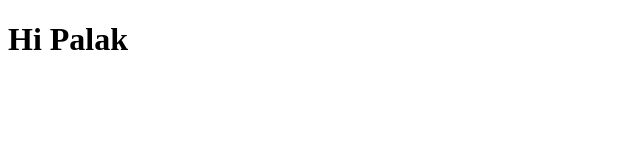
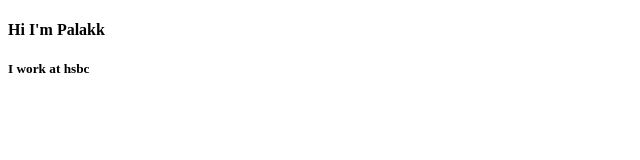
Before and after one commit to palak-dhingra/portfolio, a plain HTML site: page index.html in a window 1280 px wide. Shown: the whole page, without its empty margins (0-640 px from the left). Drawn offline with Linux system fonts and the light colour scheme.

Commit message:
update index

```diff
--- a/index.html
+++ b/index.html
@@ -4,9 +4,10 @@
     <meta charset="UTF-8">
     <meta http-equiv="X-UA-Compatible" content="IE=edge">
     <meta name="viewport" content="width=device-width, initial-scale=1.0">
-    <title>Document</title>
+    <title>palak</title>
 </head>
 <body>
-    <h1>Hi Palak</h1>
+    <h4>Hi I'm Palakk</h4>
+    <h5>I work at hsbc</h5>
 </body>
 </html>
```
